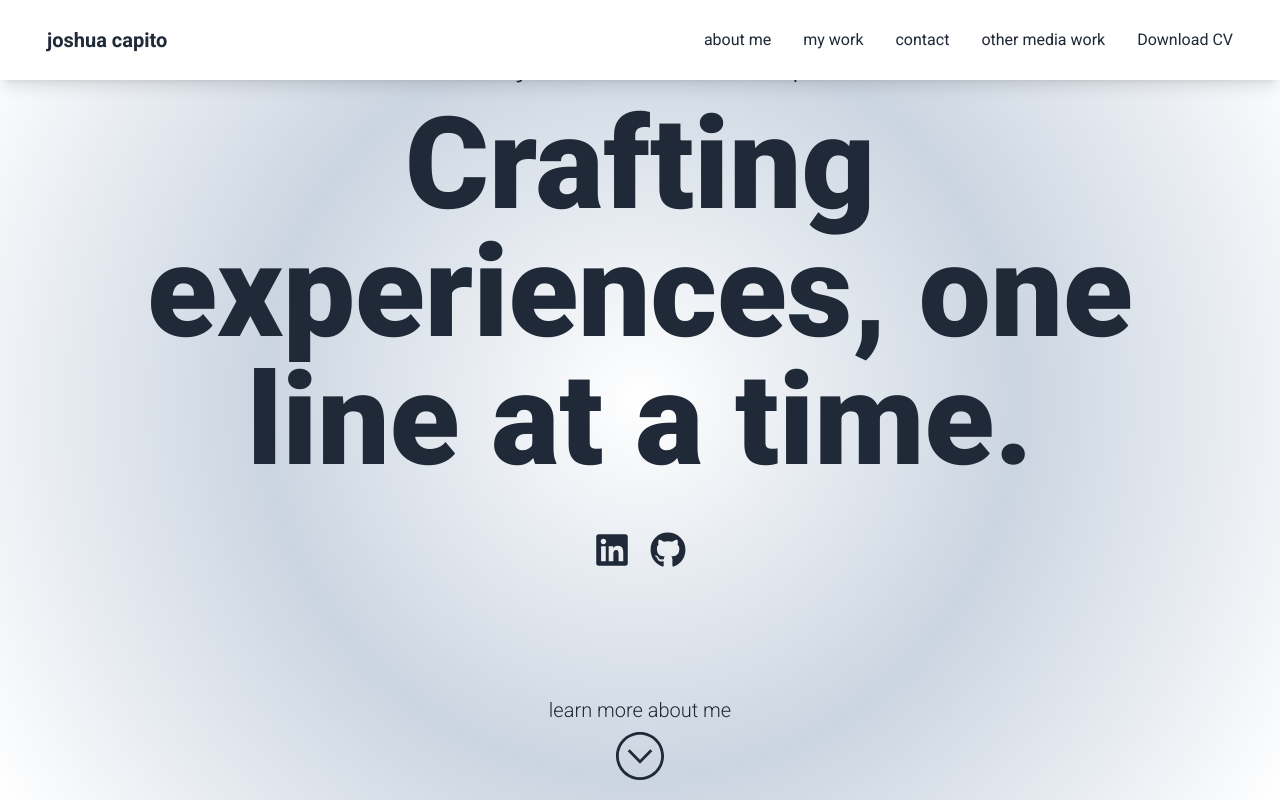
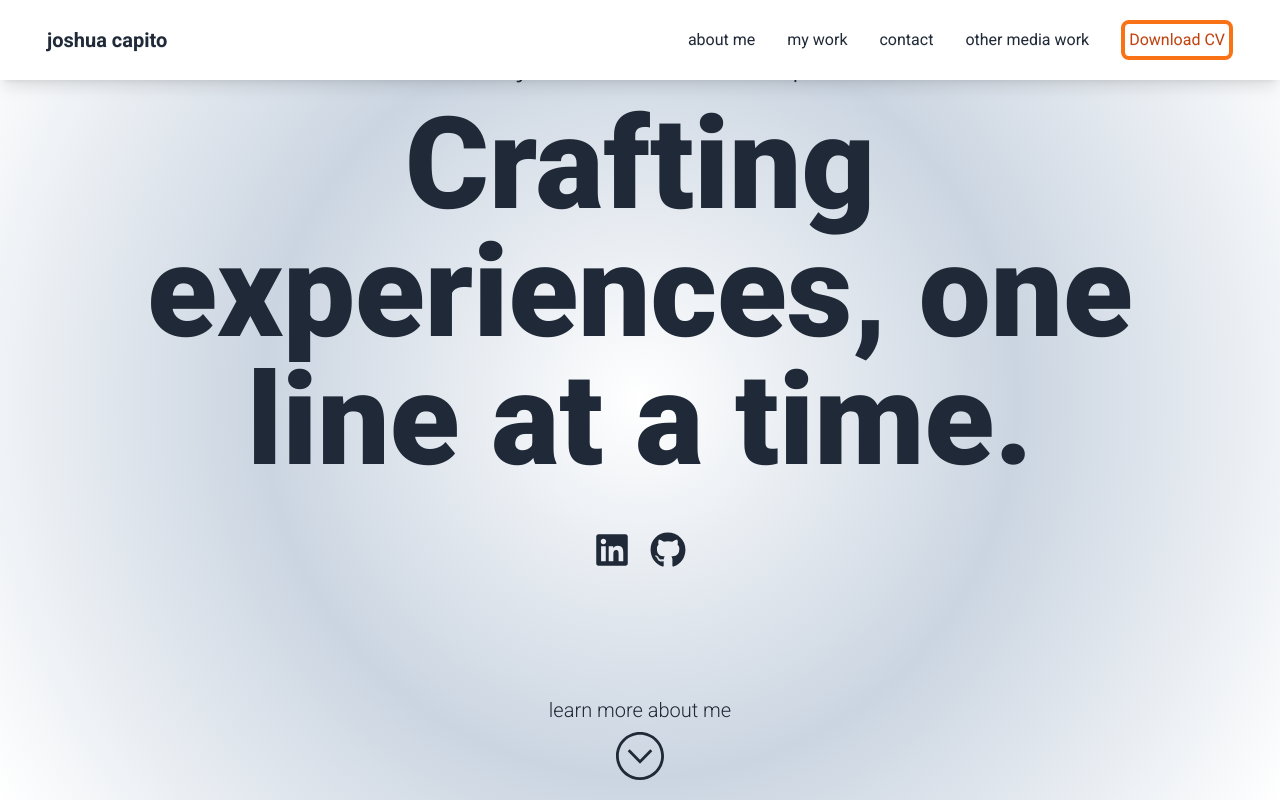
Before and after one commit to jemcap/joshcapito.dev, a React (Vite) app: page / in a window 1280 px wide. Shown: the top 800 px of the page. Built offline with nearby package versions, Linux system fonts and the light colour scheme; grey boxes are pictures that could not be loaded.

Commit message:
feature: Added functionality to the Download CV CTA to download my CV as a PDF

```diff
--- a/src/components/Navbar.jsx
+++ b/src/components/Navbar.jsx
@@ -73,7 +73,7 @@ const Navbar = () => {
           </div>
           <ul
             tabIndex={0}
-            className="menu menu-sm dropdown-content bg-base-100 rounded-box z-[1] mt-3 w-52 p-2 shadow"
+            className="menu menu-lg dropdown-content bg-base-100 rounded-box z-[1] mt-72 w-52 p-2 shadow flex"
           >
             <Navlinks />
           </ul>
--- a/src/components/Navlinks.jsx
+++ b/src/components/Navlinks.jsx
@@ -1,6 +1,7 @@
 import { NAV_LINKS } from "../constants/links";
 import { Link } from "react-router-dom";
 import { useGlobalContext } from "../context/context";
+import CVPdf from "../assets/CV_Frontend_Developer_CAPITO_JOSHUA.pdf";
 
 const Navlinks = () => {
   const { scrollToProjects } = useGlobalContext();
@@ -27,7 +28,13 @@ const Navlinks = () => {
         );
       })}
 
-      <button type="button">Download CV</button>
+      <a
+        href={CVPdf}
+        className="text-center border-4 p-1 rounded-lg border-orange-500 text-orange-700 hover:bg-orange-500 hover:text-white transition-colors 2s ease"
+        download={true}
+      >
+        Download CV
+      </a>
     </>
   );
 };
```
Also changed, not shown: 1 other file (tests, documents, lock files or other folders).
